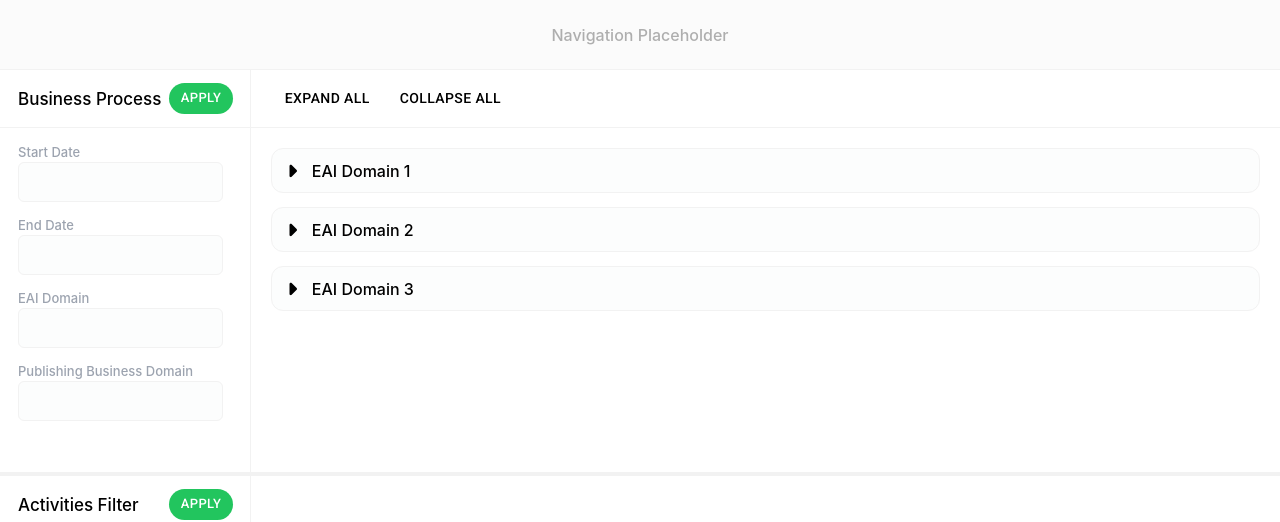
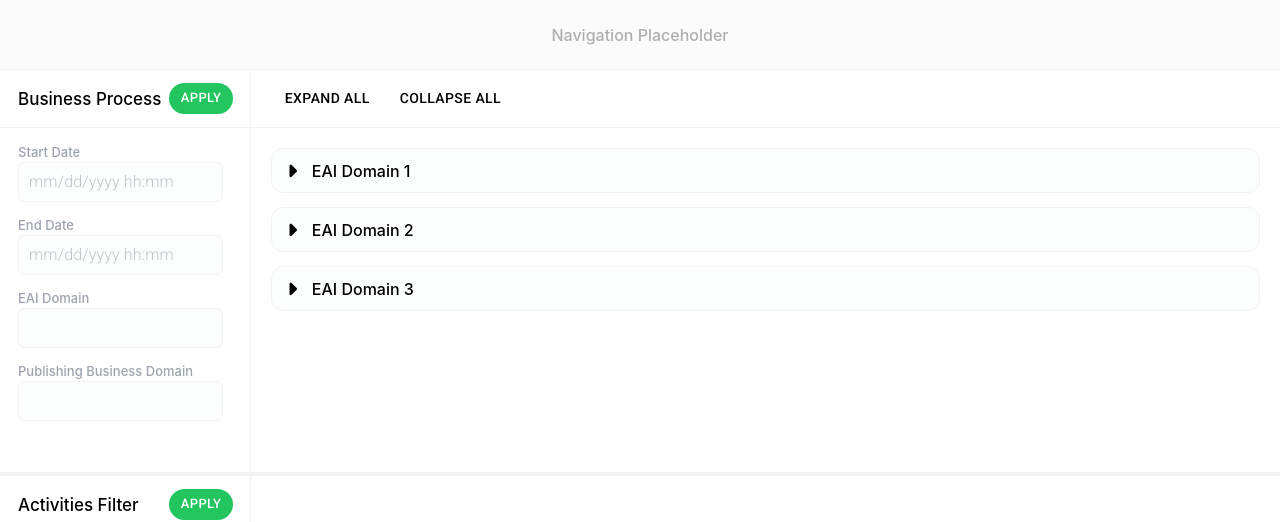
Before and after one commit to mbucc/320-S22-Track2, a Next.js app in the folder front-end/: page /business-process in a window 1280 px wide. Shown: the top 522 px of the page. Built offline with nearby package versions, Linux system fonts and the light colour scheme.

Commit message:
[Tree] Finish TreeFilter prototype.

```diff
--- a/front-end/components/business-process/tree/tree-filter.js
+++ b/front-end/components/business-process/tree/tree-filter.js
@@ -1,10 +1,14 @@
 import React, {useState} from 'react';
 import {BPDimens, BPStandards} from '../../../utils/business-process/standards';
-import {Button, TextField} from '@mui/material';
+import {Button} from '@mui/material';
 import BPTextInput from '../common/text-input';
+import {BPDatePicker} from '../common/date-picker';
+import {BPDomainSelector} from '../common/domain-selector';
+import {EAIDomainSample, PublishingBusinessDomainSample} from "../../../utils/business-process/sample-data";
 
 const BPTreeFilterComponent = ({onChange}) => {
   const [startDate, setStartDate] = useState(null);
+  const [endDate, setEndDate] = useState(null);
 
   return (
     <div
@@ -57,7 +61,7 @@ const BPTreeFilterComponent = ({onChange}) => {
           width: '100%',
           height: '100%',
           padding: 18,
-          overflowY: 'scroll',
+          overflowY: 'auto',
           overscrollBehaviorY: 'contain',
           flexShrink: 1,
           display: 'flex',
@@ -67,20 +71,24 @@ const BPTreeFilterComponent = ({onChange}) => {
           rowGap: 17,
         }}
       >
-        <BPTextInput
+        <BPDatePicker
           label={'Start Date'}
         />
 
-        <BPTextInput
+        <BPDatePicker
           label={'End Date'}
         />
 
-        <BPTextInput
+        <BPDomainSelector
           label={'EAI Domain'}
+          searchPlaceholder={'Search an EAI domain'}
+          list={EAIDomainSample}
         />
 
-        <BPTextInput
+        <BPDomainSelector
           label={'Publishing Business Domain'}
+          searchPlaceholder={'Search a publishing domain'}
+          list={PublishingBusinessDomainSample}
         />
       </div>
     </div>
```
